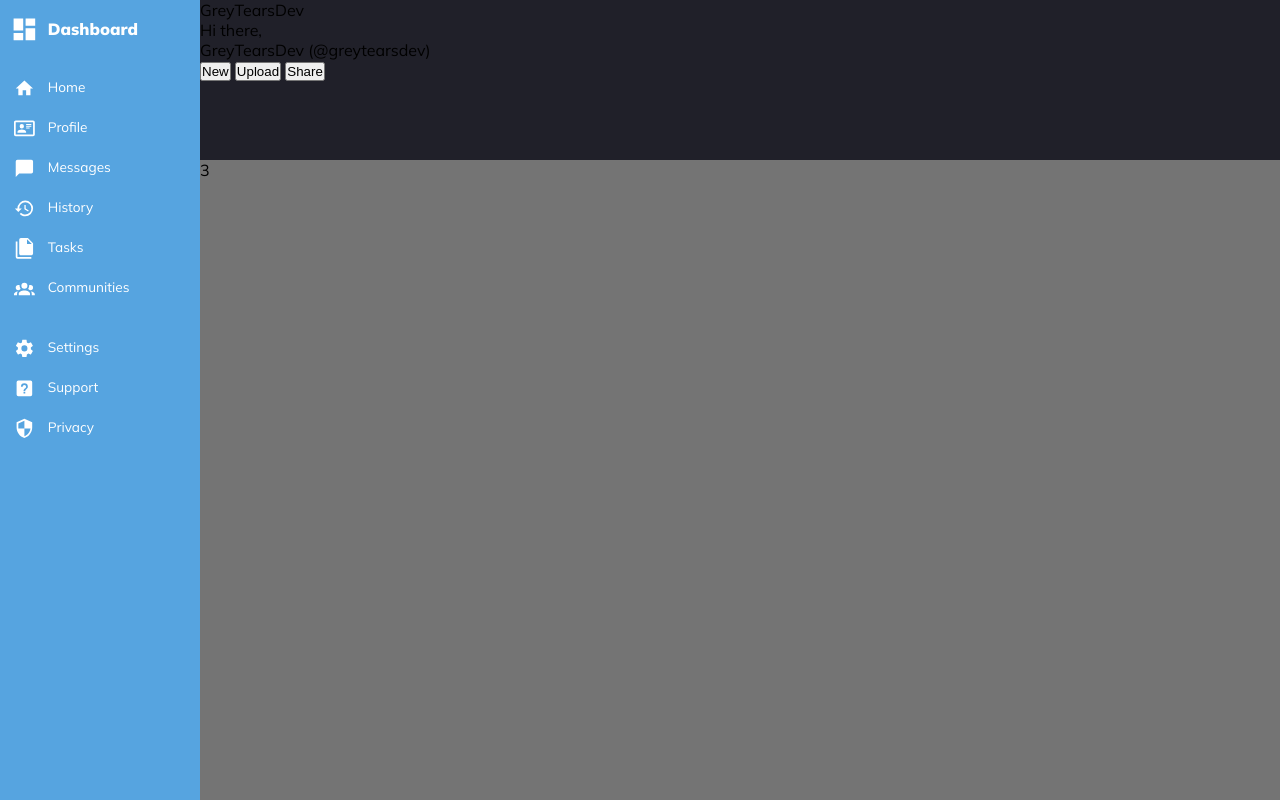
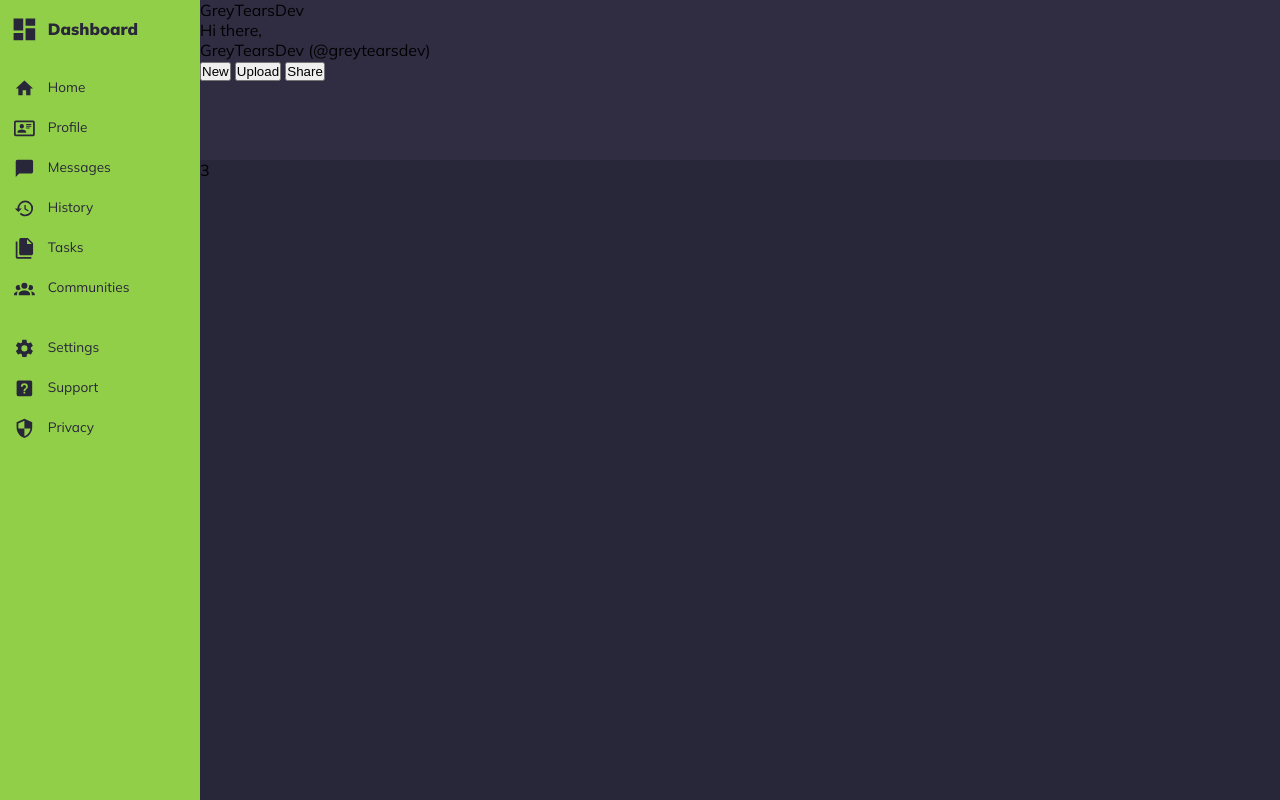
Before and after one commit to GreyTearsDev/admin-dashboard, a plain HTML site: page index.html in a window 1280 px wide. Drawn offline with Linux system fonts and the light colour scheme.

Commit message:
Add color pallet

```diff
--- a/index.html
+++ b/index.html
@@ -106,7 +106,6 @@
         <div class="lower-nav">
           <div class="in-grid">
             <svg xmlns="http://www.w3.org/2000/svg" viewBox="0 0 24 24">
-              <title>cog</title>
               <path
                 d="M12,15.5A3.5,3.5 0 0,1 8.5,12A3.5,3.5 0 0,1 12,8.5A3.5,3.5 0 0,1 15.5,12A3.5,3.5 0 0,1 12,15.5M19.43,12.97C19.47,12.65 19.5,12.33 19.5,12C19.5,11.67 19.47,11.34 19.43,11L21.54,9.37C21.73,9.22 21.78,8.95 21.66,8.73L19.66,5.27C19.54,5.05 19.27,4.96 19.05,5.05L16.56,6.05C16.04,5.66 15.5,5.32 14.87,5.07L14.5,2.42C14.46,2.18 14.25,2 14,2H10C9.75,2 9.54,2.18 9.5,2.42L9.13,5.07C8.5,5.32 7.96,5.66 7.44,6.05L4.95,5.05C4.73,4.96 4.46,5.05 4.34,5.27L2.34,8.73C2.21,8.95 2.27,9.22 2.46,9.37L4.57,11C4.53,11.34 4.5,11.67 4.5,12C4.5,12.33 4.53,12.65 4.57,12.97L2.46,14.63C2.27,14.78 2.21,15.05 2.34,15.27L4.34,18.73C4.46,18.95 4.73,19.03 4.95,18.95L7.44,17.94C7.96,18.34 8.5,18.68 9.13,18.93L9.5,21.58C9.54,21.82 9.75,22 10,22H14C14.25,22 14.46,21.82 14.5,21.58L14.87,18.93C15.5,18.67 16.04,18.34 16.56,17.94L19.05,18.95C19.27,19.03 19.54,18.95 19.66,18.73L21.66,15.27C21.78,15.05 21.73,14.78 21.54,14.63L19.43,12.97Z"
               />
--- a/style.css
+++ b/style.css
@@ -8,6 +8,11 @@
 
 :root {
   --white: #fff;
+  --main-color: #eaedf3;
+  --secondary-color: #302d43;
+  --secondary-accent-color: #282639;
+  --accent-color: #92cf48;
+  --highlight-color: #f58f23;
   font-family: Mulish, Verdana, Geneva, Tahoma, sans-serif;
 }
 
@@ -20,9 +25,9 @@
 
 /*===============SIDEBAR START=================*/
 aside {
-  background-color: #56a4e0;
+  background-color: var(--accent-color);
   grid-row: 1 / 3;
-  color: var(--white);
+  color: var(--secondary-accent-color);
   display: grid;
   grid-template-columns: 1fr;
   grid-template-rows: 1fr 3fr 12fr;
@@ -32,13 +37,13 @@ aside {
 
 .in-grid > svg {
   width: 1.3rem;
-  fill: var(--white);
+  fill: var(--secondary-accent-color);
   justify-self: center;
 }
 
 .logo > svg {
   width: 1.8rem;
-  fill: var(--white);
+  fill: var(--secondary-accent-color);
 }
 
 .logo > p {
@@ -69,10 +74,14 @@ aside {
 /*===============HEADER START=================*/
 
 header {
-  background-color: rgb(32, 32, 41);
+  background-color: var(--secondary-color);
   grid-column: 2 / 3;
 }
 
+/*===============HEADER END=================*/
+
+/*===============MAIN START=================*/
 main {
-  background-color: rgb(116, 116, 116);
+  background-color: var(--secondary-accent-color);
 }
+/*===============MAIN END=================*/
```
